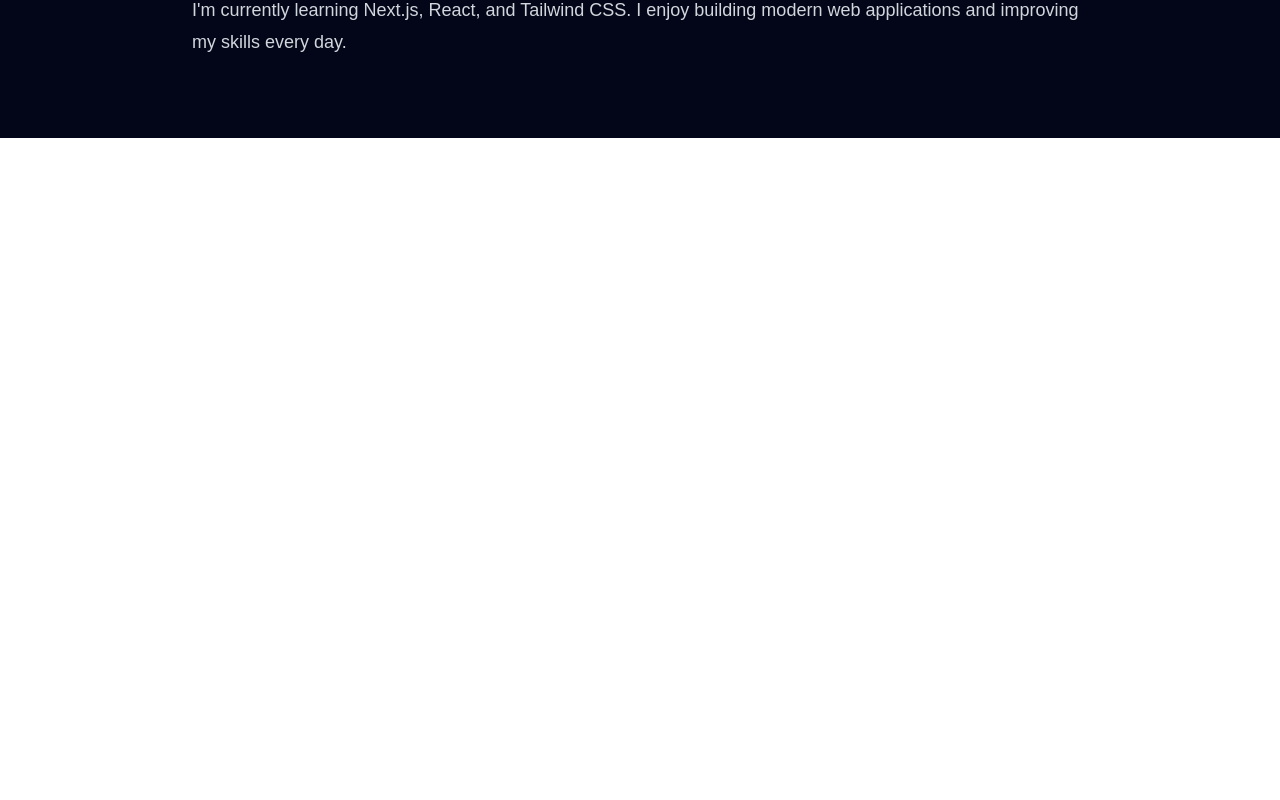
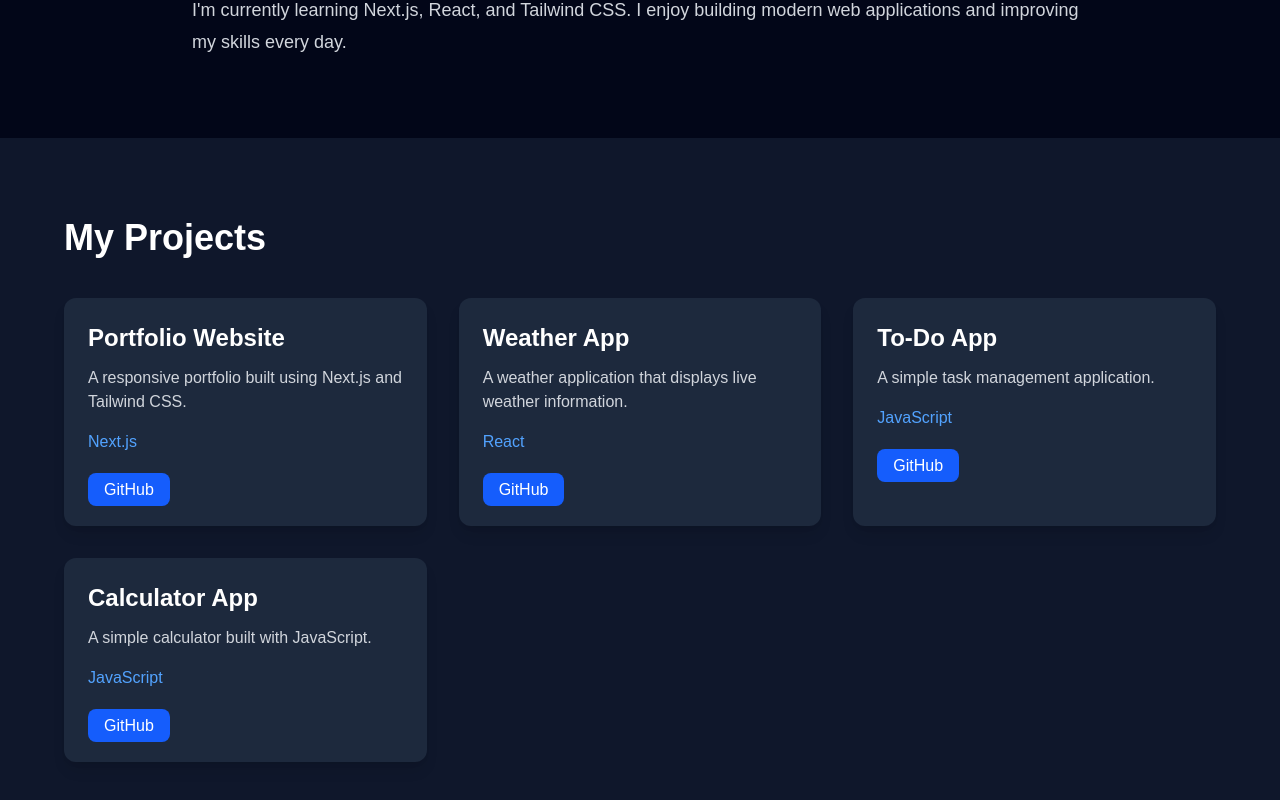
Before and after one commit to x-sharn/Proj1, a Next.js app: page / in a window 1280 px wide. Shown: the part 1066-1866 px from the top of the page. Before the commit the page ends 1204 px from the top, so only its background shows below. Built offline with nearby package versions, Linux system fonts and the light colour scheme.

Commit message:
feat: render project cards using map

```diff
--- a/src/app/page.jsx
+++ b/src/app/page.jsx
@@ -2,6 +2,8 @@ import Navbar from '@/components/Navbar';
 import Hero from "@/components/Hero";
 import profile from "@/data/profile";
 import About from "@/components/About";
+import Projects from "@/components/Projects";
+import projects from "@/data/projects";
 
 export default function Home() {
   return (
@@ -21,6 +23,8 @@ export default function Home() {
       <About
         about={profile.about}
       />
+
+      <Projects projects={projects} />
     </>
   );
 }
--- a/src/components/Navbar.jsx
+++ b/src/components/Navbar.jsx
@@ -19,7 +19,7 @@ export default function Navbar({ name, role, location }) {
 
                 <ul className="flex space-x-4">
                     <li className="cursor-pointer hover:text-blue-400 transition">
-                        Portfolio
+                    Portfolio
                     </li>
                     <li>About</li>
                     <li>Projects</li>
--- a/src/components/Projects.jsx
+++ b/src/components/Projects.jsx
@@ -0,0 +1,29 @@
+import ProjectCard from "./ProjectCard";
+
+export default function Projects({ projects }) {
+  return (
+    <section className="bg-slate-900 text-white py-20 px-6">
+      <div className="max-w-6xl mx-auto">
+
+        <h2 className="text-4xl font-bold mb-10">
+          My Projects
+        </h2>
+
+        <div className="grid md:grid-cols-2 lg:grid-cols-3 gap-8">
+
+          {projects.map((project) => (
+            <ProjectCard
+              key={project.id}
+              title={project.title}
+              description={project.description}
+              technology={project.technology}
+              github={project.github}
+            />
+          ))}
+
+        </div>
+
+      </div>
+    </section>
+  );
+}
--- a/src/data/projects.js
+++ b/src/data/projects.js
@@ -25,6 +25,14 @@ const projects = [
       technology: "JavaScript",
       github: "https://github.com/yourusername/todo-app",
     },
+
+    {
+      id: 4,
+      title: "Calculator App",
+      description: "A simple calculator built with JavaScript.",
+      technology: "JavaScript",
+      github: "https://github.com/yourusername/calculator"
+    }
   ];
 
   export default projects;
```
